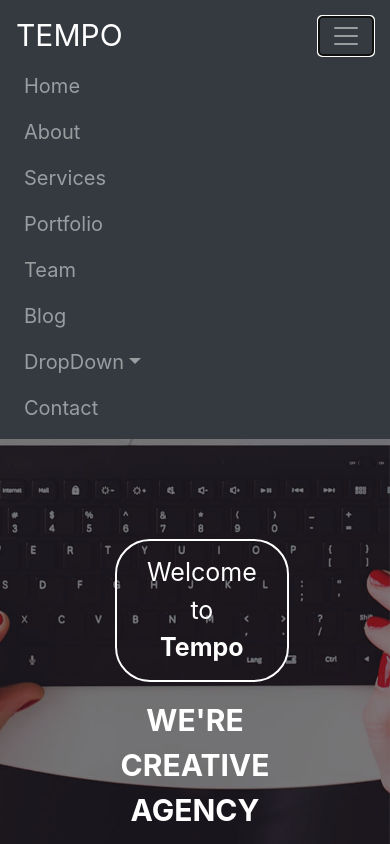
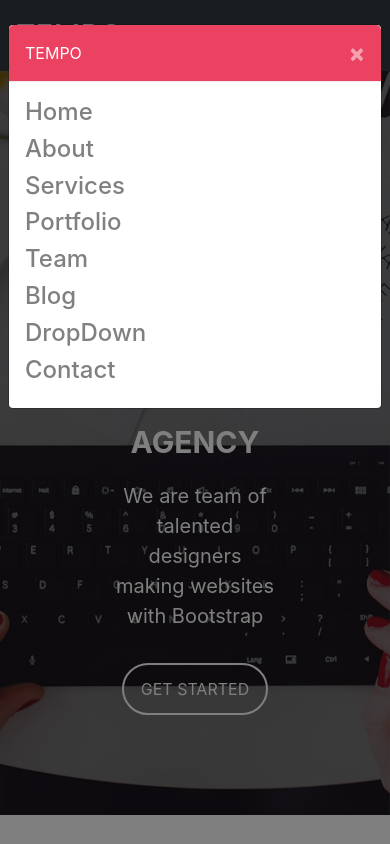
Before and after one commit to abhilash0717/Tempo, a plain HTML site: page index.html in a window 390 px wide. Both pictures are taken after a click on the button 346 px from the left and 35 px from the top of the page. Shown: the top 844 px of the page. Drawn offline with nearby package versions, Linux system fonts and the light colour scheme.

Commit message:
done with home section

```diff
--- a/css/style.css
+++ b/css/style.css
@@ -63,3 +63,20 @@
   background-color: #ed284c;
   border: 2px solid #ed284c;
 }
+
+.modal-header, .close {
+  background-color: #eb4261;
+  color : #fff;
+}
+.modal-body a {
+  text-decoration: none;
+  color: grey;
+}
+
+.modal-body h4 a.active:hover {
+  color: #ed284c !important;
+}
+
+.modal-body h4 a:hover {
+  color: #ed284c !important;
+}
--- a/index.html
+++ b/index.html
@@ -9,6 +9,7 @@
     integrity="sha384-DNOHZ68U8hZfKXOrtjWvjxusGo9WQnrNx2sqG0tfsghAvtVlRW3tvkXWZh58N9jp" crossorigin="anonymous">
   <link rel="stylesheet" href="https://stackpath.bootstrapcdn.com/bootstrap/4.1.1/css/bootstrap.min.css"
     integrity="sha384-WskhaSGFgHYWDcbwN70/dfYBj47jz9qbsMId/iRN3ewGhXQFZCSftd1LZCfmhktB" crossorigin="anonymous">
+  <link rel="stylesheet" href="js/app.js" type="text/Javascript">
   <link rel="stylesheet" href="css/style.css">
   <title>Tempo</title>
 </head>
@@ -17,11 +18,12 @@
 
   <!-- Navbar section starts here -->
   <div>
-    <nav class="navbar navbar-expand-lg bg-dark navbar-dark">
+    <nav class="navbar navbar-expand-md bg-dark navbar-dark">
       <div class="container">
         <a href="#Home-Section" class="navbar-brand">TEMPO</a>
-        <button class="navbar-toggler" data-toggle="collapse" data-target="#navbarCollapse">
-          <span style="color: #fff;" class="navbar-toggler-icon"></span>
+        <!-- below d-none and all hide classes are to hide the toggler icon after the small screen -->
+        <button id="burger" onClick="show()" class="navbar-toggler d.none d-md-none d-lg-none d-xl-none" data-toggle="modal" data-target="#collapseModal">
+          <span style="color: #fff;" class="navbar-toggler-icon "></span>
         </button>
 
         <div class="collapse navbar-collapse" id="navbarCollapse">
@@ -73,15 +75,40 @@
       <div class="container">
         <div class="Home-Inner text-center">
           <p class="welcome-text mb-3">Welcome to <span style="font-weight: bold;">Tempo</span></p>
-          <p class = "mb-3" style="font-size: 30px;font-weight: 700;">WE'RE CREATIVE AGENCY</p>
-          <p class = "mb-3" style="font-size: 20px">We are team of talented designers making websites with Bootstrap</p>
-        <button class="btn mt-3">GET STARTED</button>
+          <p class="mb-3" style="font-size: 30px;font-weight: 700;">WE'RE CREATIVE AGENCY</p>
+          <p class="mb-3" style="font-size: 20px">We are team of talented designers making websites with Bootstrap</p>
+          <button class="btn mt-3">GET STARTED</button>
         </div>
       </div>
     </div>
   </div>
   <!-- Home section ends here -->
 
+  <!-- Modal section starts here -->
+  <div class="modal fade mt-3" id="collapseModal" data-backdrop="static" data-keyboard="false">
+    <div class="modal-dialog modal-lg">
+      <div class="modal-content">
+        <div class="modal-header">
+          <div class="modal-title">TEMPO</div>
+          <!-- Below code is for the x button which closes the modal -->
+          <button id="close" onClick="Close()" class="close" data-dismiss="modal">
+            <span>&times;</span>
+          </button>
+        </div>
+        <div class="modal-body">
+          <h4><a href="#" class = "active">Home</a></h4>
+          <h4><a href="#">About</a></h4>
+          <h4><a href="#">Services</a></h4>
+          <h4><a href="#">Portfolio</a></h4>
+          <h4><a href="#">Team</a></h4>
+          <h4><a href="#">Blog</a></h4>
+          <h4><a href="#">DropDown</a></h4>
+          <h4><a href="#">Contact</a></h4>
+        </div>
+      </div>
+    </div>
+  </div>
+  <!-- Modal section ends here -->
 
 
   <script src="http://code.jquery.com/jquery-3.3.1.min.js"
@@ -93,9 +120,8 @@
     integrity="sha384-smHYKdLADwkXOn1EmN1qk/HfnUcbVRZyYmZ4qpPea6sjB/pTJ0euyQp0Mk8ck+5T"
     crossorigin="anonymous"></script>
 
-  <script>
-    // Get the current year for the copyright
-    $('#year').text(new Date().getFullYear());
+  <script src="js/app.js">
+
   </script>
 </body>
 
--- /dev/null
+++ b/js/app.js
@@ -0,0 +1,12 @@
+// Get the current year for the copyright
+$("#year").text(new Date().getFullYear());
+
+function show() {
+  let x = document.getElementById("burger");
+  x.style.display = "none";
+}
+
+function Close() {
+  let x = document.getElementById("burger");
+  x.style.display = "block";
+}
```
